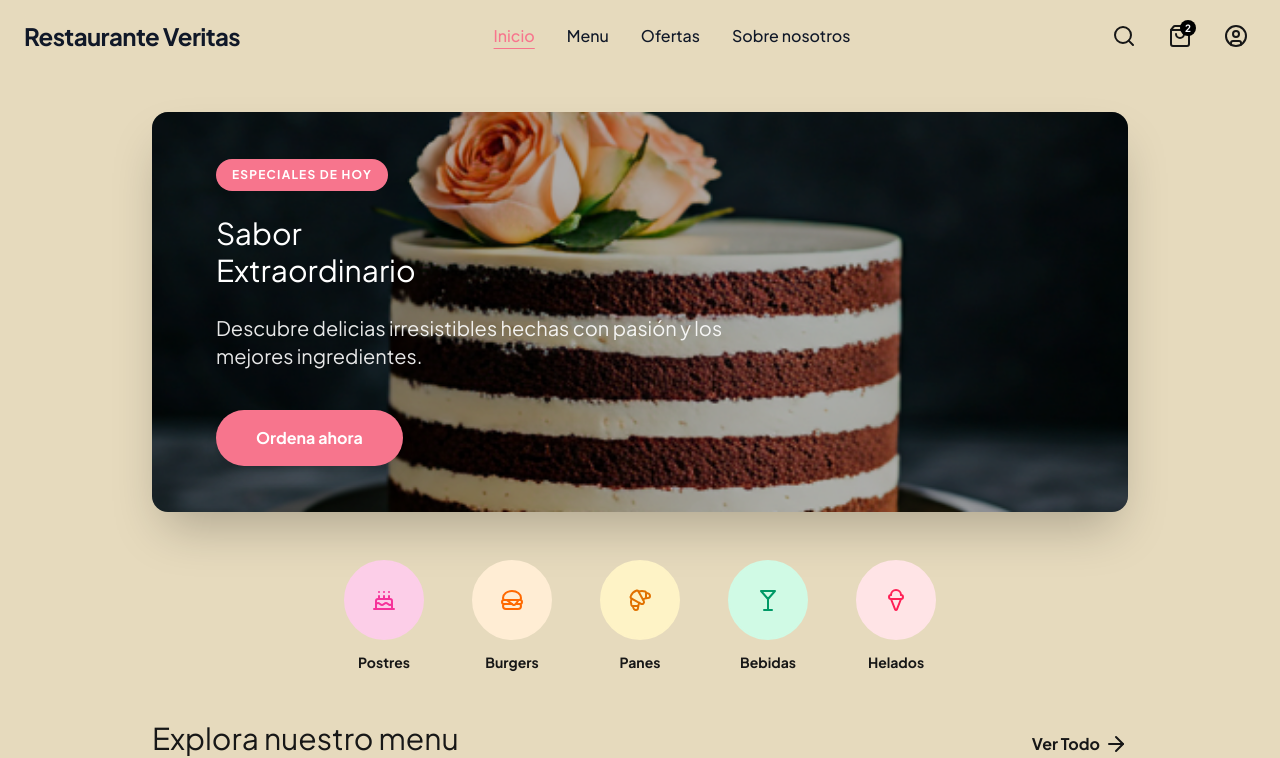
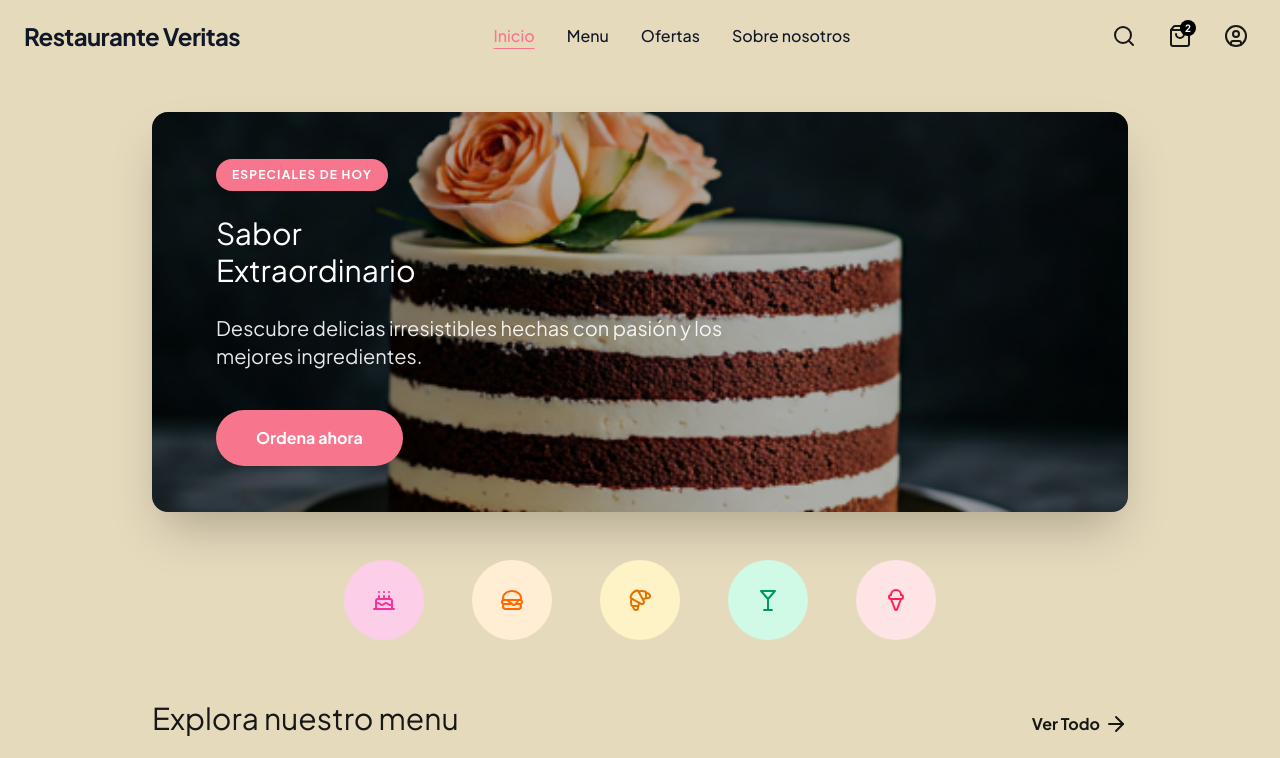
Before and after one commit to luisfrm/glazeandgrill-ui, a Next.js app: page / in a window 1280 px wide. Shown: the top 758 px of the page. Built offline with nearby package versions, Linux system fonts and the light colour scheme.

Commit message:
fix build errors

```diff
--- a/components/Categories.tsx
+++ b/components/Categories.tsx
@@ -5,20 +5,16 @@ import useCategoryStore from '@/stores/useCategory'
 import { ICategory } from '@/config/types'
 
 export default function Categories() {
-  const { categories, toggleCategory } = useCategoryStore();
+  const { categories } = useCategoryStore();
 
   return (
     <section className="flex flex-wrap justify-center gap-6 md:gap-12">
       {categories.map((category: ICategory) => (
         <Category
-          key={category.label}
+          key={category.id}
           icon={category.icon}
-          label={category.label}
+          title={category.title}
           color={category.color}
-          selected={category.selected}
-          onClick={() => {
-            toggleCategory(category.id)
-          }}
         />
       ))}
     </section>
--- a/components/Category.tsx
+++ b/components/Category.tsx
@@ -7,9 +7,9 @@ import { Cake, Croissant, Hamburger, IceCreamCone, Martini } from 'lucide-react'
 
 interface CategoryCardProps {
   icon: string
-  label: string
+  title: string
   color: 'sweet' | 'orange' | 'amber' | 'emerald' | 'rose',
-  selected: boolean,
+  selected?: boolean,
   onClick?: () => void
 }
 
@@ -41,7 +41,7 @@ const colorClasses = {
   },
 }
 
-export default function Category({ icon, label, color, onClick }: CategoryCardProps) {
+export default function Category({ icon, title, color, onClick }: CategoryCardProps) {
   const colors = colorClasses[color]
 
   const categoryRef = useRef<HTMLDivElement>(null)
@@ -70,7 +70,7 @@ export default function Category({ icon, label, color, onClick }: CategoryCardPr
         {icons[icon as keyof typeof icons]}
         <RippleEffect />
       </div>
-      <span className="font-bold text-sm">{label}</span>
+      <span className="font-bold text-sm">{title}</span>
     </div>
   )
 }
--- a/services/products.ts
+++ b/services/products.ts
@@ -71,7 +71,7 @@ export const allProducts: IProduct[] = [
 		name: 'Popcorn Combo',
 		description: 'Palomitas de maíz grandes y bebida',
 		price: 5.00,
-		image: 'https://foodish-api.com/images/rice/rice1.jpg',
+		image: 'https://foodish-api.com/images/dosa/dosa68.jpg',
 		badge: 'Económico',
 		badgeColor: BadgeColor.EMERALD,
 		rating: 4.3,
@@ -112,7 +112,7 @@ export const allProducts: IProduct[] = [
 		name: 'Double Cheeseburger',
 		description: 'Doble carne, doble queso',
 		price: 8.00,
-		image: 'https://foodish-api.com/images/burger/burger4.jpg',
+		image: 'https://foodish-api.com/images/burger/burger6.jpg',
 		badge: 'Bestseller',
 		badgeColor: BadgeColor.PRIMARY,
 		rating: 4.9,
```
